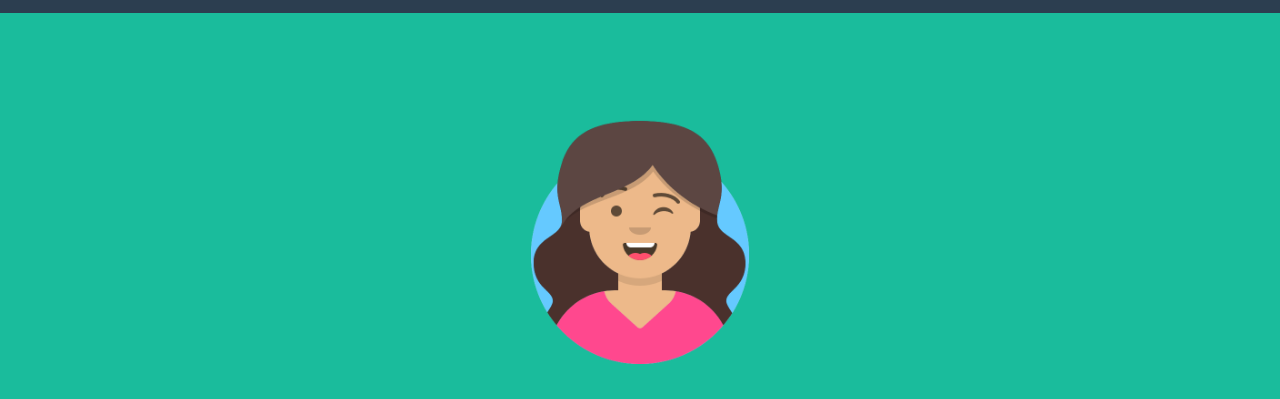
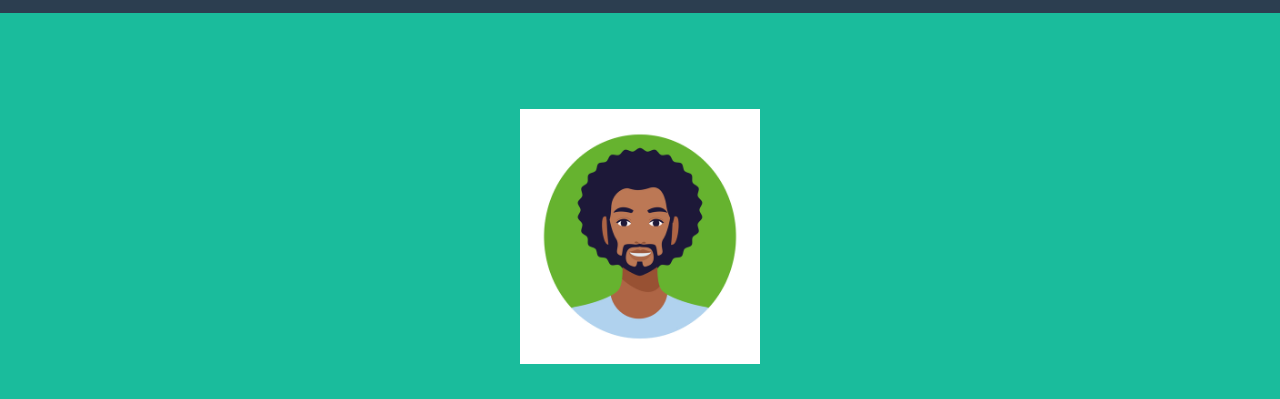
Before and after one commit to Nego-05/portfolio, a plain HTML site: page index.html in a window 1280 px wide. Shown: the part 91-490 px from the top of the page. Drawn offline with nearby package versions, Linux system fonts and the light colour scheme.

Commit message:
Add files via upload

```diff
--- a/index.html
+++ b/index.html
@@ -38,7 +38,7 @@
         <header class="masthead bg-primary text-white text-center">
             <div class="container d-flex align-items-center flex-column">
                 <!-- Masthead Avatar Image-->
-                <img class="masthead-avatar mb-5" src="avatar.png" alt="..." />
+                <img class="masthead-avatar mb-5" src="avatar negro.jpg" alt="..." />
                 <!-- Masthead Heading-->
                 <h1 class="masthead-heading text-uppercase mb-0">Pedro Henrique</h1>
                 <!-- Icon Divider-->
```
